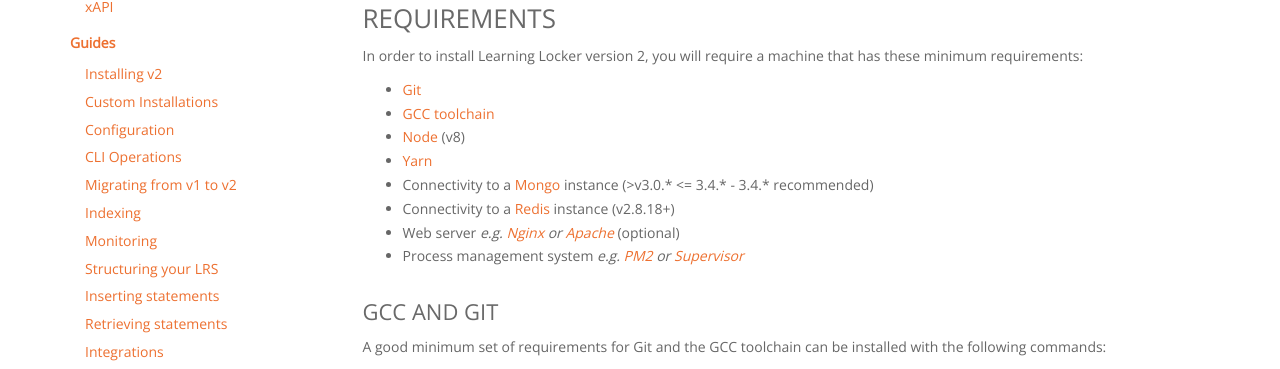
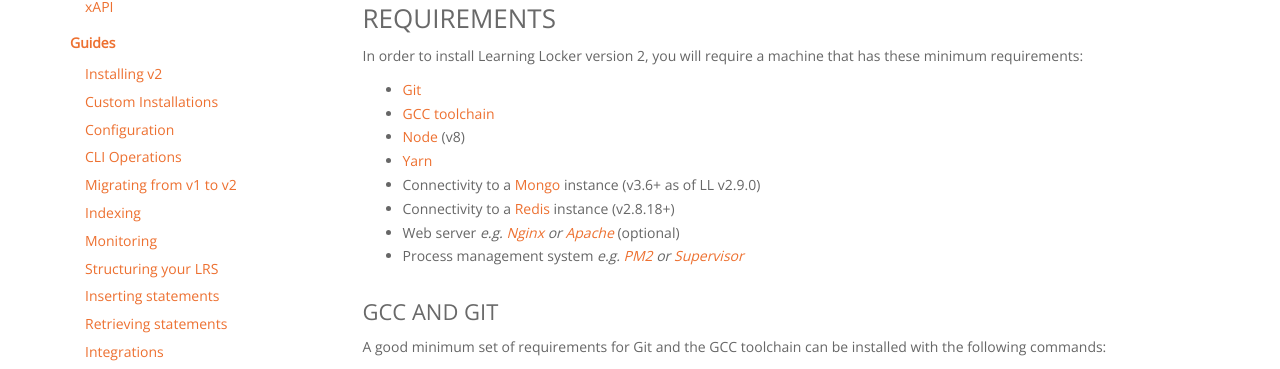
Before and after one commit to LearningLocker/docs, a Jekyll site: the page built from src/guides-custom-installation.md, in a window 1280 px wide and 900 px high. Shown: the part 153-522 px from the top of the window. Built offline with Jekyll 4.4.1, drawn with Linux system fonts in a browser that asks for light colours; nearby versions of some CDN libraries; our own code applies the rules of GitHub Pages for plain Markdown files.

Commit message:
Changes Mongo requirement to v3.6+
https://github.com/LearningLocker/learninglocker/pull/1297

```diff
--- a/src/guides-custom-installation.md
+++ b/src/guides-custom-installation.md
@@ -11,7 +11,7 @@
 * [GCC toolchain](https://en.wikipedia.org/wiki/GNU_toolchain)
 * [Node](https://nodejs.org/en/) (v8)
 * [Yarn](https://yarnpkg.com/en/)
-* Connectivity to a [Mongo](https://www.mongodb.com/) instance (>v3.0.* <= 3.4.* - 3.4.* recommended)
+* Connectivity to a [Mongo](https://www.mongodb.com/) instance (v3.6+ as of LL v2.9.0)
 * Connectivity to a [Redis](https://redis.io/) instance (v2.8.18+)
 * Web server _e.g. [Nginx](https://www.nginx.com/resources/wiki/) or [Apache](https://httpd.apache.org/)_ (optional)
 * Process management system _e.g. [PM2](http://pm2.keymetrics.io/docs/usage/quick-start/) or [Supervisor](http://supervisord.org/)_
```
